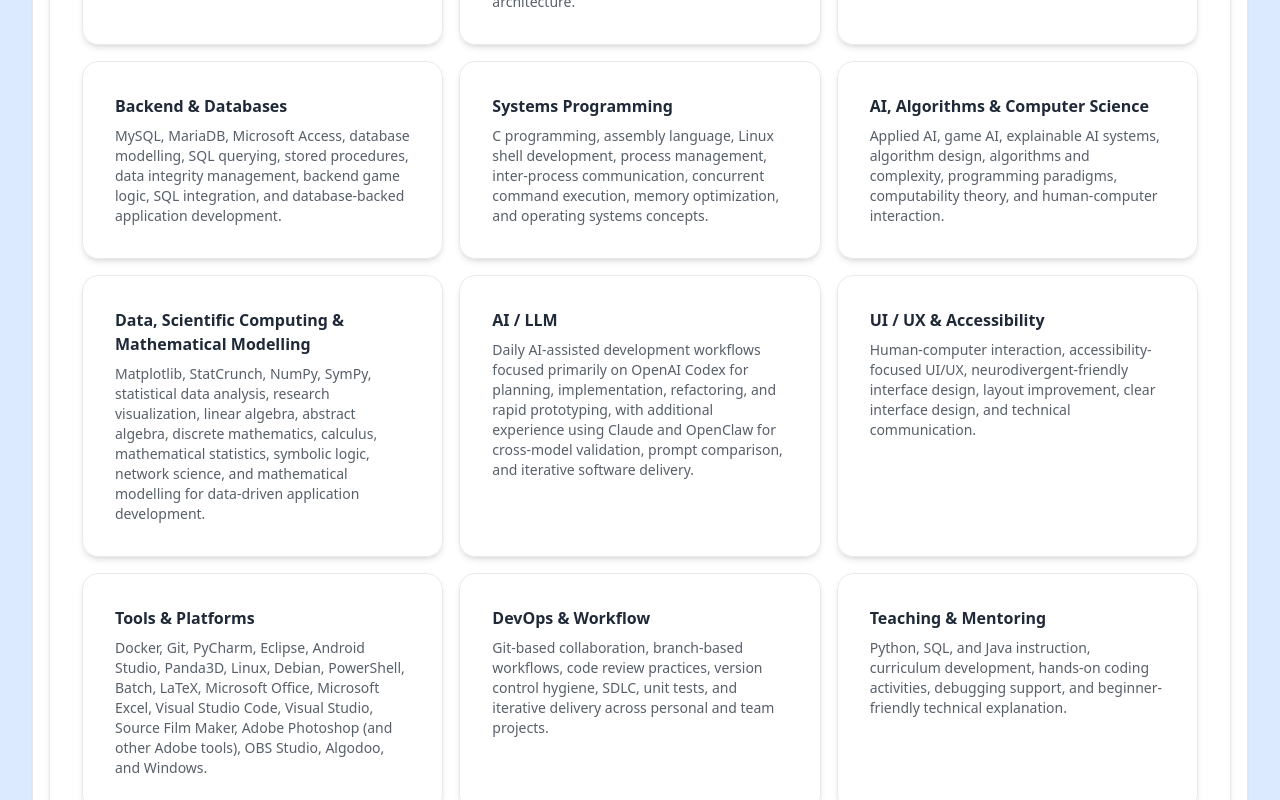
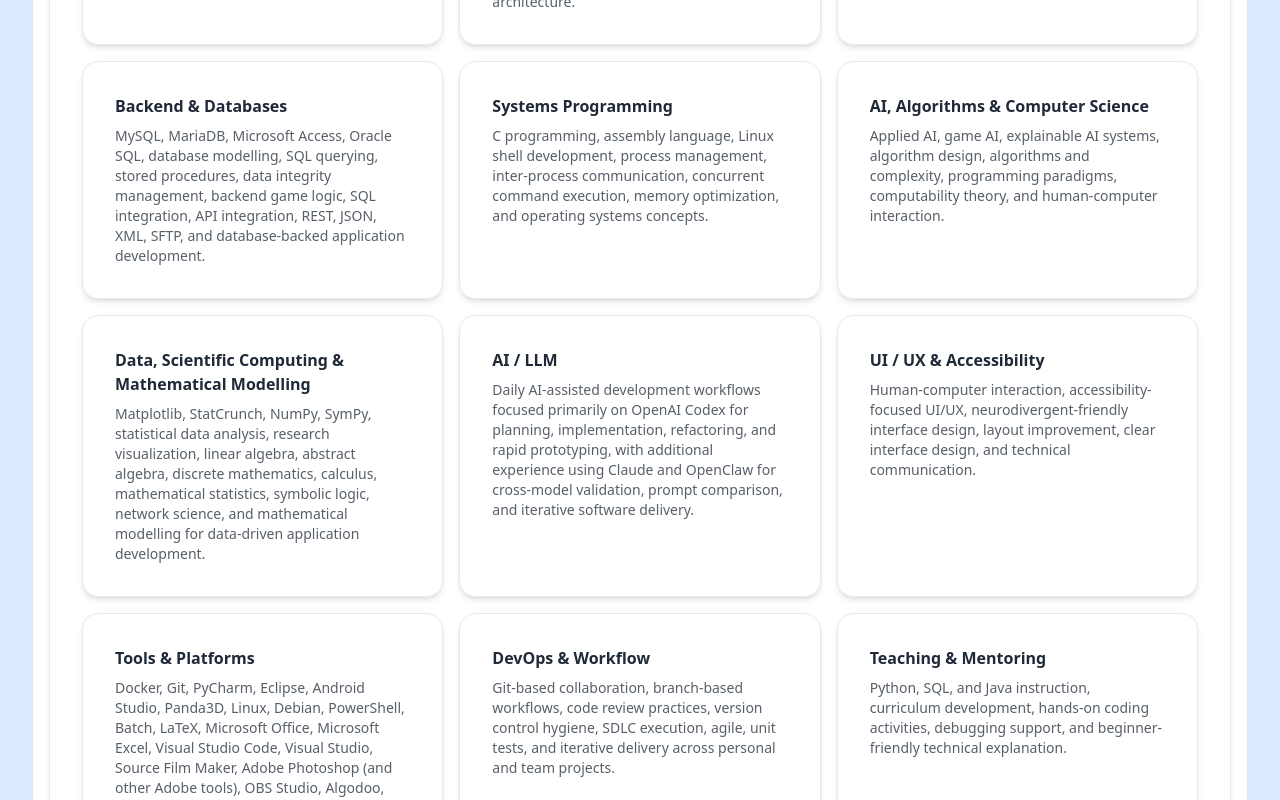
Before and after one commit to axyl-casc/portfolio_code, a React (Vite) app: page / in a window 1280 px wide. Shown: the part 1300-2100 px from the top of the page. Built offline with nearby package versions, Linux system fonts and the light colour scheme.

Commit message:
Update technical skills keywords on homepage

```diff
--- a/src/pages/HomePage.tsx
+++ b/src/pages/HomePage.tsx
@@ -109,9 +109,10 @@
           <div className="card-body">
             <h3 className="card-title text-base">Backend &amp; Databases</h3>
             <p className="text-sm text-base-content/75">
-              MySQL, MariaDB, Microsoft Access, database modelling, SQL querying,
+              MySQL, MariaDB, Microsoft Access, Oracle SQL, database modelling, SQL querying,
               stored procedures, data integrity management, backend game logic,
-              SQL integration, and database-backed application development.
+              SQL integration, API integration, REST, JSON, XML, SFTP, and
+              database-backed application development.
             </p>
           </div>
         </div>
@@ -199,8 +200,8 @@
             <h3 className="card-title text-base">DevOps &amp; Workflow</h3>
             <p className="text-sm text-base-content/75">
               Git-based collaboration, branch-based workflows, code review
-              practices, version control hygiene, SDLC, unit tests, and
-              iterative delivery across personal and team projects.
+              practices, version control hygiene, SDLC execution, agile, unit
+              tests, and iterative delivery across personal and team projects.
             </p>
           </div>
         </div>
```
